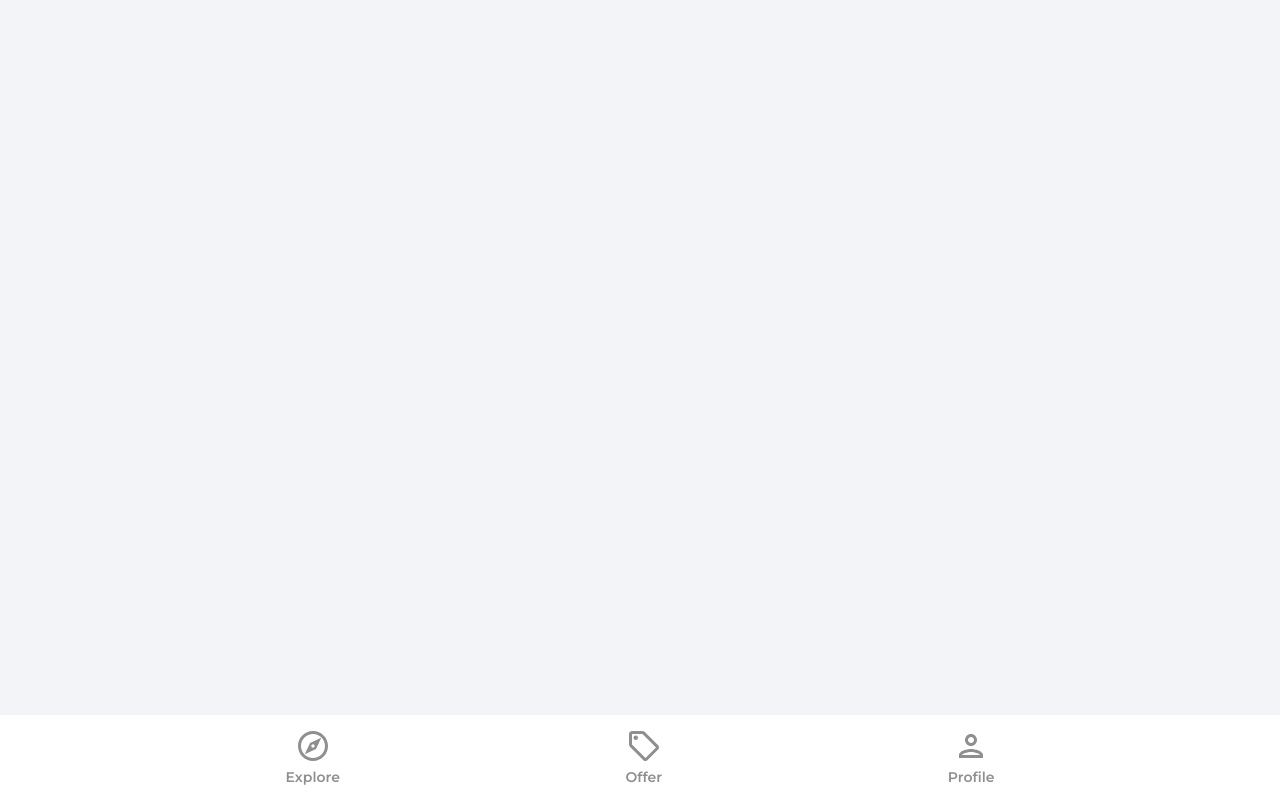
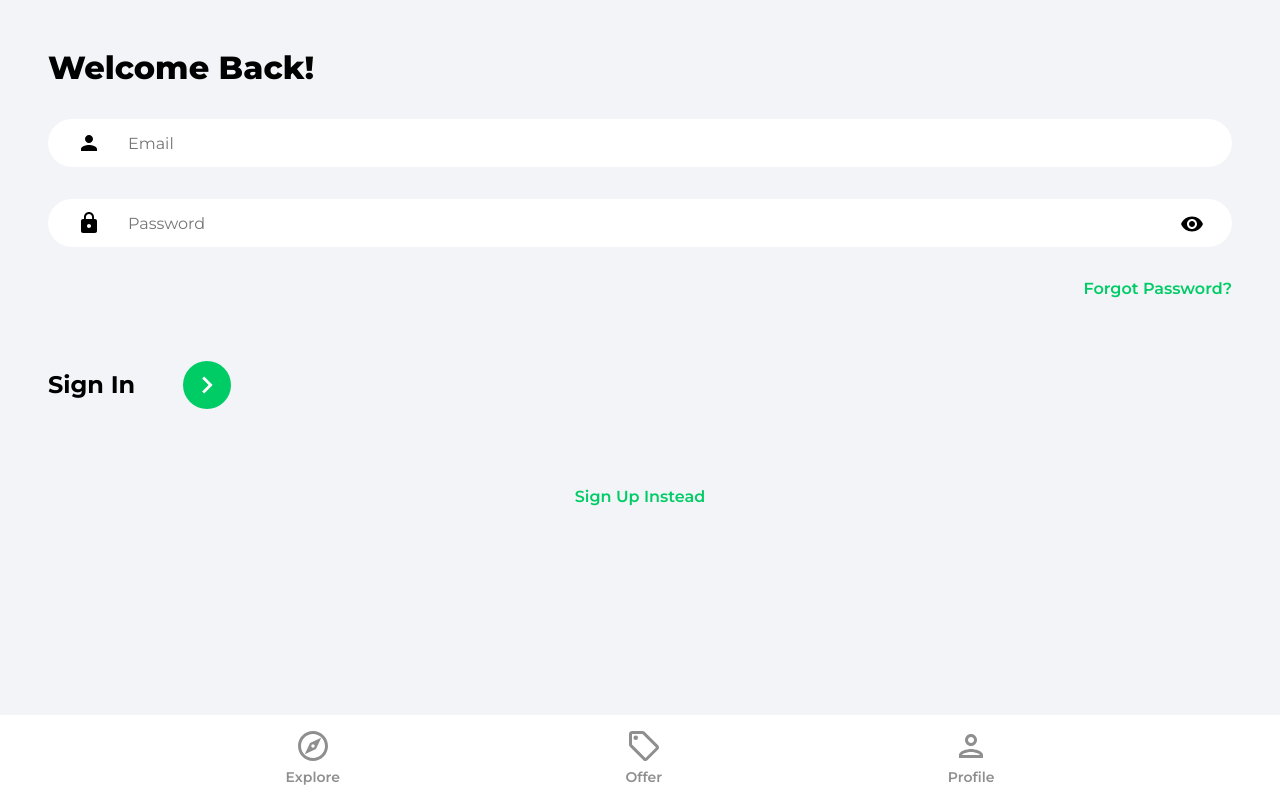
Before and after one commit to Zajecia-PJATK/projektprogramistyczny-frontend-biu-rutkowsm, a React (Create React App) app in the folder house-marketplace/: page /sign-in in a window 1280 px wide. Built offline with nearby package versions, Linux system fonts and the light colour scheme.

Commit message:
Sign in form

```diff
--- a/house-marketplace/src/App.js
+++ b/house-marketplace/src/App.js
@@ -15,8 +15,8 @@
           <Route path='/' element={<Explore />}/>
           <Route path='/offers' element={<Offers />}/>
           <Route path='/profile' element={<Profile />}/>
-          <Route path='/signin' element={<SignIn />}/>
-          <Route path='/sginup' element={<SignUp />}/>
+          <Route path='/sign-in' element={<SignIn />}/>
+          <Route path='/sign-up' element={<SignUp />}/>
           <Route path='/forgot-password' element={<ForgotPassword />}/>
         </Routes>
         <Navbar></Navbar>
--- a/house-marketplace/src/components/Navbar.jsx
+++ b/house-marketplace/src/components/Navbar.jsx
@@ -9,7 +9,7 @@
     const location = useLocation()
 
     const pathMatchRoute = (route) => {
-        if(route == location.pathname){
+        if(route === location.pathname){
             return true
         }
     }
--- a/house-marketplace/src/pages/SignIn.jsx
+++ b/house-marketplace/src/pages/SignIn.jsx
@@ -1,10 +1,72 @@
 import React from 'react'
+import { useState } from 'react'
+import { Link, useNavigate } from 'react-router-dom'
+import {ReactComponent as ArrowRightIcon} from '../assets/svg/keyboardArrowRightIcon.svg'
+import visibilityIcon from '../assets/svg/visibilityIcon.svg'
 
 function SignIn() {
+
+  const [showPassword, setShowPassword] = useState(false)
+  const [formData, setFormData] = useState({
+    email: '',
+    password: '',
+  })
+
+  const {email, password} = formData
+
+  const navigate = useNavigate()
+
+  const onChange = () => {
+
+  }
+
   return (
-    <div>
-      <h1>Sign In</h1>
-    </div>
+    <>
+      <div className="pageContainer">
+        <header>
+          <p className="pageHeader">
+            Welcome Back!
+          </p>
+        </header>
+
+        <main>
+          <form>
+            <input type="email" className="emailInput" placeholder='Email' id="email" value={email} onChange={onChange}/>
+            <div className="passwordInputDiv">
+              <input
+                type={showPassword ? 'text' : 'password'} className='passwordInput'
+                placeholder='Password'
+                id="password"
+                value={password}
+                onChange={onChange}
+              />
+              <img src={visibilityIcon} alt="show password" className="showPassword"
+              onClick={() => setShowPassword((prevState) =>
+              !prevState)}
+              />
+            </div>
+
+            <Link to='/forgot-password' className='forgotPasswordLink'>
+              Forgot Password?
+            </Link>
+
+            <div className="signInBar">
+              <p className="signInText">
+                Sign In
+              </p>
+              <button className="signInButton">
+                <ArrowRightIcon fill='#ffffff' width='34px' height='34px'/>
+              </button>
+            </div>
+          </form>
+          {/* Google OAuth */}
+
+          <Link to='/sign-up' className='registerLink'>
+            Sign Up Instead
+          </Link>
+        </main>
+      </div>
+    </>
   )
 }
 
```
